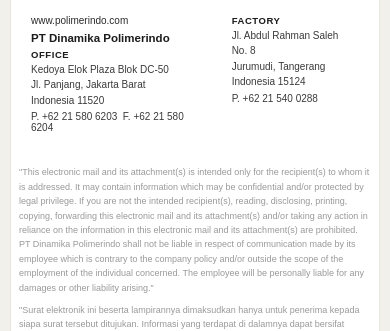
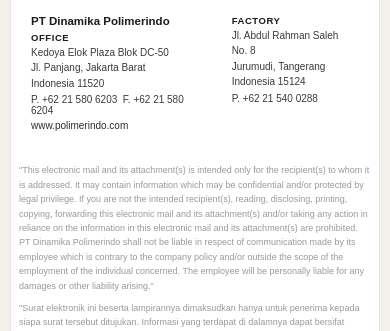
Before and after one commit to faturrukamen/SignaturemailDinamika, a plain HTML site: page index.html in a window 390 px wide. Shown: the part 883-1214 px from the top of the page. Drawn offline with Linux system fonts and the light colour scheme.

Commit message:
Mobile: move www.polimerindo.com below phone number in OFFICE column

```diff
--- a/index.html
+++ b/index.html
@@ -419,11 +419,11 @@
     + '<a href="https://www.polimerindo.com" style="color:#2a2a2a;text-decoration:none;">www.polimerindo.com</a>'
     + '</td>'
     + '<td class="dyn-col-office" valign="top" align="left" width="34%" style="width:34%;padding:18px 12px;font-family:Arial,Helvetica,sans-serif;">'
-    + '<div class="dyn-www-m" style="display:none;font-family:Arial,Helvetica,sans-serif;font-size:10px;color:#2a2a2a;margin-bottom:6px;"><a href="https://www.polimerindo.com" style="color:#2a2a2a;text-decoration:none;">www.polimerindo.com</a></div>'
     + '<div style="font-family:Arial,Helvetica,sans-serif;font-size:11.5px;font-weight:700;color:#1c1c1c;margin-bottom:5px;word-break:break-word;text-align:left;">PT Dinamika Polimerindo</div>'
     + '<div style="font-family:Arial,Helvetica,sans-serif;font-size:9.5px;font-weight:700;color:#1c1c1c;letter-spacing:0.06em;text-transform:uppercase;margin-bottom:2px;text-align:left;">OFFICE</div>'
     + '<div style="font-family:Arial,Helvetica,sans-serif;font-size:10px;font-weight:400;color:#3a3a3a;line-height:1.55;margin-bottom:3px;text-align:left;">Kedoya Elok Plaza Blok DC-50<br />Jl. Panjang, Jakarta Barat<br />Indonesia 11520</div>'
     + '<div style="font-family:Arial,Helvetica,sans-serif;font-size:10px;color:#3a3a3a;text-align:left;">P. +62 21 580 6203&nbsp;&nbsp;F. +62 21 580 6204</div>'
+    + '<div class="dyn-www-m" style="display:none;font-family:Arial,Helvetica,sans-serif;font-size:10px;color:#2a2a2a;margin-top:4px;"><a href="https://www.polimerindo.com" style="color:#2a2a2a;text-decoration:none;">www.polimerindo.com</a></div>'
     + '</td>'
     + '<td class="dyn-col-factory" valign="top" align="left" width="33%" style="width:33%;padding:18px 24px 18px 12px;font-family:Arial,Helvetica,sans-serif;">'
     + '<div style="font-family:Arial,Helvetica,sans-serif;font-size:9.5px;font-weight:700;color:#1c1c1c;letter-spacing:0.06em;text-transform:uppercase;margin-bottom:2px;text-align:left;">FACTORY</div>'
```
